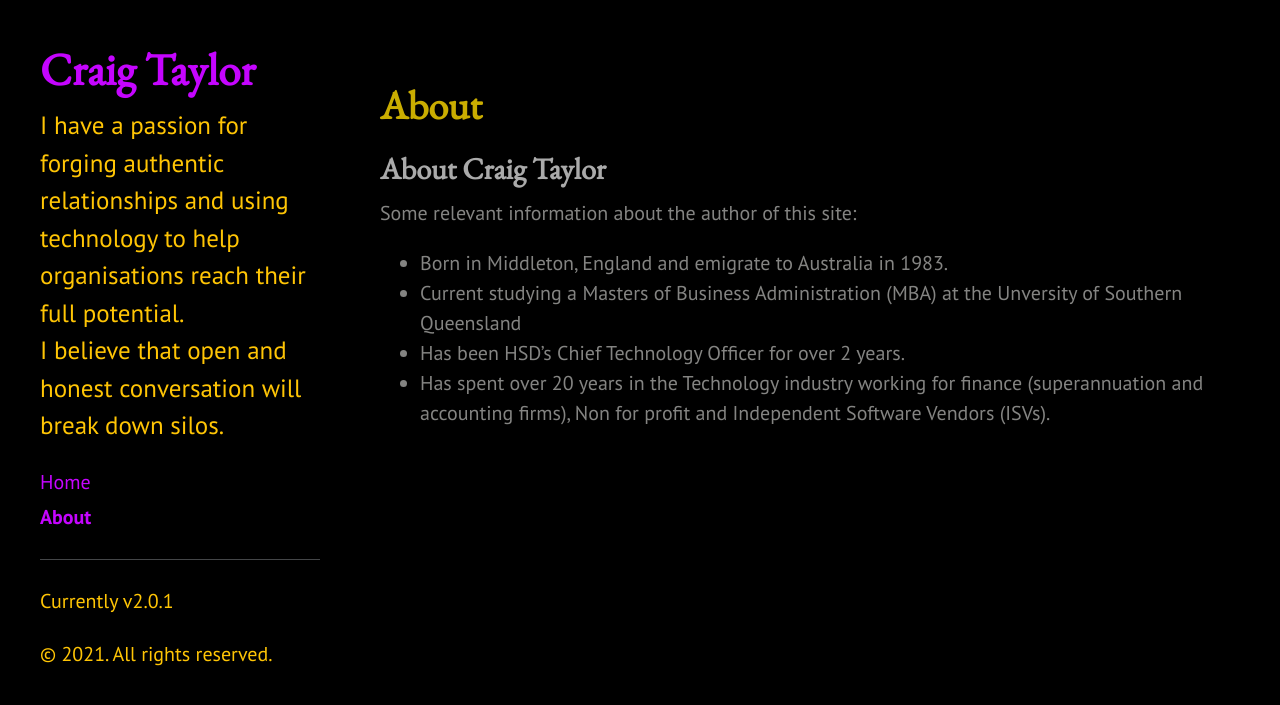
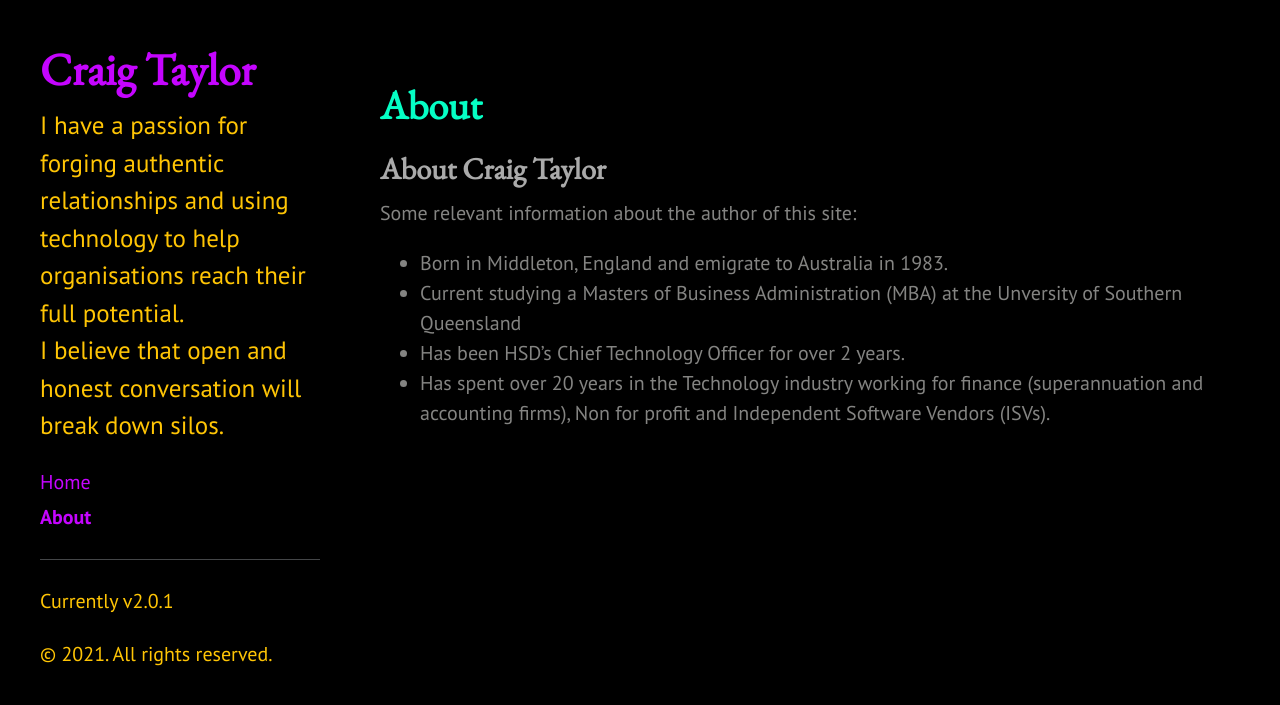
Before and after one commit to taylorc/taylorc.github.io, a Jekyll site: the page built from about.md, in a window 1280 px wide. Shown: the top 705 px of the page. Built offline with Jekyll 4.4.1, drawn with Linux system fonts in a browser that asks for light colours.

Commit message:
added page-title css handling for custom theme

```diff
--- a/_layouts/default.html
+++ b/_layouts/default.html
@@ -3,7 +3,7 @@
 
   {% include head.html %}
 
-  <body class="theme-base-0e">
+  <body class="theme-base-0g">
 
     {% include sidebar.html %}
 
--- a/public/css/blackdoc.css
+++ b/public/css/blackdoc.css
@@ -394,17 +394,23 @@ a.sidebar-nav-item:focus {
 
 /* Custom theme */
 /*https://www.color-hex.com/color/c505ff*/
-.theme-base-0e .sidebar {
+.theme-base-0g .sidebar {
   background-color: #000F;
   color: #ffc505
 }
 
-.theme-base-0e .sidebar a {
+.theme-base-0g .sidebar a {
   color: #c505ff
 }
-.theme-base-0e .content a,
-.theme-base-0e .related-posts li a:hover {
+.theme-base-0g .content a,
+.theme-base-0g .related-posts li a:hover {
   color: #c505ff;
+}
+
+.theme-base-0g .page-title,
+.theme-base-0g .post-title,
+.theme-base-0g .post-title {
+  color: #05ffc5;
 }
 
 /* Thin Scrollbar */
```
